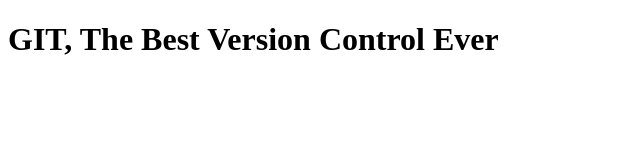
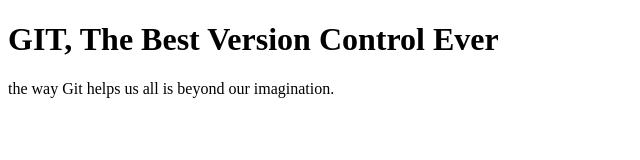
Before and after one commit to ignatiusomeje/HNGInterniship, a plain HTML site: page index.html in a window 1280 px wide. Shown: the whole page, without its empty margins (0-640 px from the left). Drawn offline with Linux system fonts and the light colour scheme.

Commit message:
adds p tag to the index.html file

```diff
--- a/index.html
+++ b/index.html
@@ -6,5 +6,6 @@
   </head>
   <body>
     <h1>GIT, The Best Version Control Ever</h1>
+    <p>the way Git helps us all is beyond our imagination.</p>
   </body>
 </html>
```
